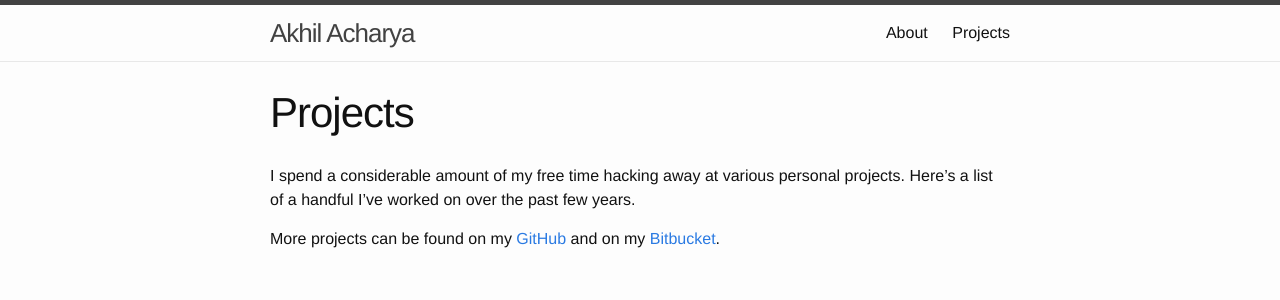
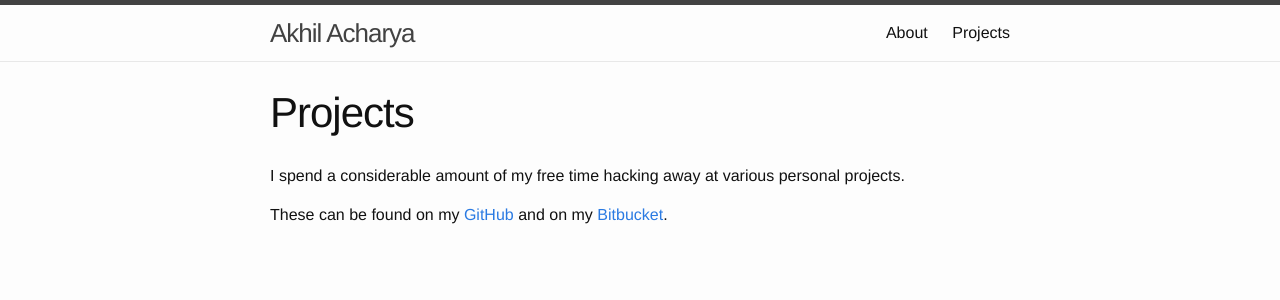
Before and after one commit to akhilcacharya/akhilcacharya.github.io, a Jekyll site: the page built from projects.md, in a window 1280 px wide. Shown: the top 300 px of the page. Built offline with Jekyll 4.4.1, drawn with Linux system fonts in a browser that asks for light colours.

Commit message:
Update again

```diff
--- a/projects.md
+++ b/projects.md
@@ -5,6 +5,6 @@ permalink: /projects/
 published: true
 ---
 
-I spend a considerable amount of my free time hacking away at various personal projects. Here's a list of a handful I've worked on over the past few years.
+I spend a considerable amount of my free time hacking away at various personal projects.
 
-More projects can be found on my [GitHub](https://github.com/akhilcacharya) and on my [Bitbucket](https://bitbucket.com/akhilcacharya).
+These can be found on my [GitHub](https://github.com/akhilcacharya) and on my [Bitbucket](https://bitbucket.com/akhilcacharya).
```
